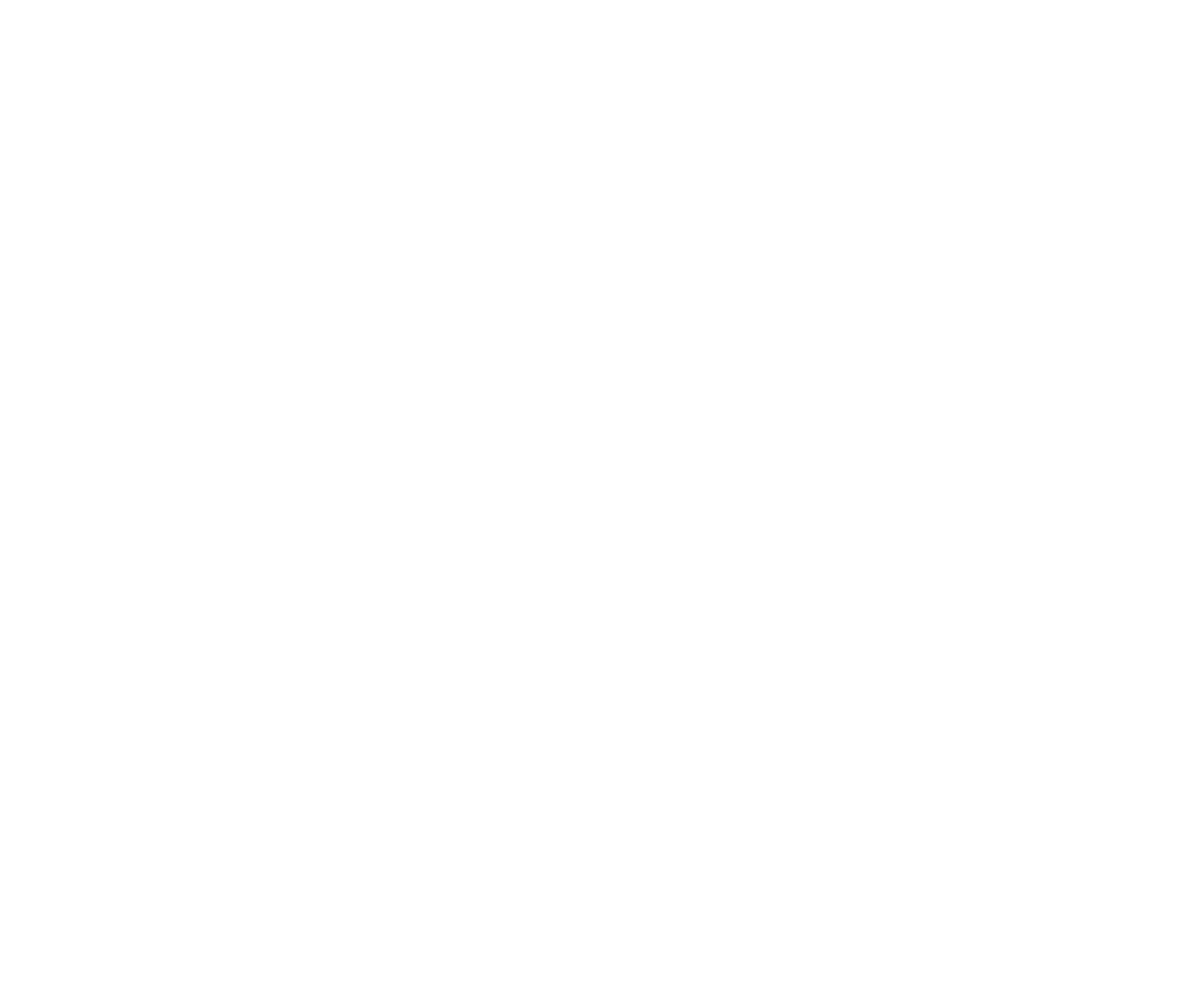
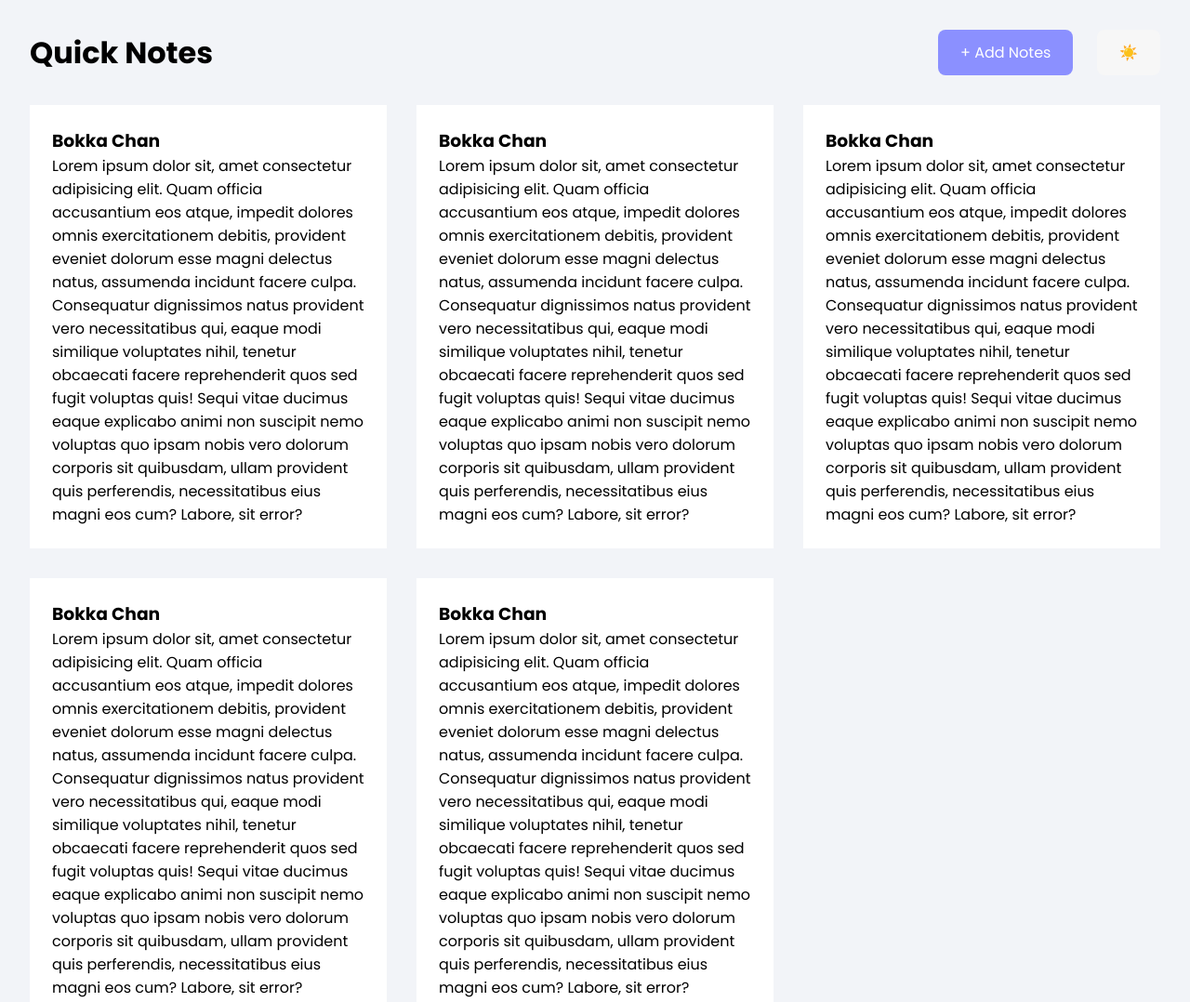
Before and after one commit to A511-git/Proj-Notes-App, a plain HTML site: page index.html in a window 1280 px wide. Shown: the top 1078 px of the page at 93% size. Before the commit the page ends 800 px from the top, so only its background shows below. Drawn offline with Linux system fonts and the light colour scheme.

Commit message:
some basic structuring

```diff
--- a/index.html
+++ b/index.html
@@ -1,11 +1,44 @@
 <!DOCTYPE html>
 <html lang="en">
+
 <head>
     <meta charset="UTF-8">
     <meta name="viewport" content="width=device-width, initial-scale=1.0">
-    <title>Document</title>
+    <link rel="stylesheet" href="style.css">
+    <title>quick-notes</title>
 </head>
+
 <body>
+    <nav>
+        <h1>Quick Notes</h1>
+        <div class="nav-buttons">
+            <button class="add-note">+ Add Notes</button>
+            <button class="theme"><p>☀️</p></button>
+        </div>
+    </nav>
 
+    <div class="contentArea">
+        <div class="card">
+            <h3 class="subject">Bokka Chan</h3>
+            <p class="details">Lorem ipsum dolor sit, amet consectetur adipisicing elit. Quam officia accusantium eos atque, impedit dolores omnis exercitationem debitis, provident eveniet dolorum esse magni delectus natus, assumenda incidunt facere culpa. Consequatur dignissimos natus provident vero necessitatibus qui, eaque modi similique voluptates nihil, tenetur obcaecati facere reprehenderit quos sed fugit voluptas quis! Sequi vitae ducimus eaque explicabo animi non suscipit nemo voluptas quo ipsam nobis vero dolorum corporis sit quibusdam, ullam provident quis perferendis, necessitatibus eius magni eos cum? Labore, sit error?</p>
+        </div>
+        <div class="card">
+            <h3 class="subject">Bokka Chan</h3>
+            <p class="details">Lorem ipsum dolor sit, amet consectetur adipisicing elit. Quam officia accusantium eos atque, impedit dolores omnis exercitationem debitis, provident eveniet dolorum esse magni delectus natus, assumenda incidunt facere culpa. Consequatur dignissimos natus provident vero necessitatibus qui, eaque modi similique voluptates nihil, tenetur obcaecati facere reprehenderit quos sed fugit voluptas quis! Sequi vitae ducimus eaque explicabo animi non suscipit nemo voluptas quo ipsam nobis vero dolorum corporis sit quibusdam, ullam provident quis perferendis, necessitatibus eius magni eos cum? Labore, sit error?</p>
+        </div>
+        <div class="card">
+            <h3 class="subject">Bokka Chan</h3>
+            <p class="details">Lorem ipsum dolor sit, amet consectetur adipisicing elit. Quam officia accusantium eos atque, impedit dolores omnis exercitationem debitis, provident eveniet dolorum esse magni delectus natus, assumenda incidunt facere culpa. Consequatur dignissimos natus provident vero necessitatibus qui, eaque modi similique voluptates nihil, tenetur obcaecati facere reprehenderit quos sed fugit voluptas quis! Sequi vitae ducimus eaque explicabo animi non suscipit nemo voluptas quo ipsam nobis vero dolorum corporis sit quibusdam, ullam provident quis perferendis, necessitatibus eius magni eos cum? Labore, sit error?</p>
+        </div>
+        <div class="card">
+            <h3 class="subject">Bokka Chan</h3>
+            <p class="details">Lorem ipsum dolor sit, amet consectetur adipisicing elit. Quam officia accusantium eos atque, impedit dolores omnis exercitationem debitis, provident eveniet dolorum esse magni delectus natus, assumenda incidunt facere culpa. Consequatur dignissimos natus provident vero necessitatibus qui, eaque modi similique voluptates nihil, tenetur obcaecati facere reprehenderit quos sed fugit voluptas quis! Sequi vitae ducimus eaque explicabo animi non suscipit nemo voluptas quo ipsam nobis vero dolorum corporis sit quibusdam, ullam provident quis perferendis, necessitatibus eius magni eos cum? Labore, sit error?</p>
+        </div>
+        <div class="card">
+            <h3 class="subject">Bokka Chan</h3>
+            <p class="details">Lorem ipsum dolor sit, amet consectetur adipisicing elit. Quam officia accusantium eos atque, impedit dolores omnis exercitationem debitis, provident eveniet dolorum esse magni delectus natus, assumenda incidunt facere culpa. Consequatur dignissimos natus provident vero necessitatibus qui, eaque modi similique voluptates nihil, tenetur obcaecati facere reprehenderit quos sed fugit voluptas quis! Sequi vitae ducimus eaque explicabo animi non suscipit nemo voluptas quo ipsam nobis vero dolorum corporis sit quibusdam, ullam provident quis perferendis, necessitatibus eius magni eos cum? Labore, sit error?</p>
+        </div>
+    </div>
 </body>
+<script src="script.js"></script>
 </html>
--- /dev/null
+++ b/style.css
@@ -0,0 +1,72 @@
+@import url('https://fonts.googleapis.com/css2?family=Poppins:ital,wght@0,100;0,200;0,300;0,400;0,500;0,600;0,700;0,800;0,900;1,100;1,200;1,300;1,400;1,500;1,600;1,700;1,800;1,900&display=swap');
+
+* {
+    margin: 0;
+    padding: 0;
+    box-sizing: border-box;
+    font-family: Poppins, sans-serif;
+}
+
+:root {
+    --back-color: #f2f4f8;
+    --logo-color: black;
+    --text-color: #191b23;
+    --sec-text-color: #3c404f;
+    --button-color: #8b90ff;
+    --card-background-color: white;
+    --button-text-color: white;
+    --transparent-color-90: rgba(247, 247, 247, 0.9);
+    --transparent-color-100: rgba(247, 247, 247, 1);
+
+    --button-padding: 12px 24px;
+}
+
+body {
+    background-color: var(--back-color);
+    margin: 2rem;
+}
+
+nav {
+    margin: 0 0 2rem 0;
+    padding: 0;
+    display: flex;
+    justify-content: space-between;
+    align-items: center;
+    gap: 20px;
+}
+
+nav h1 {
+    font-size: 32px;
+    width: max-content;
+}
+
+.nav-buttons {
+    display: flex;
+    flex-wrap: wrap;
+    gap: 0 1.6em;
+    width: max-content;
+}
+
+.theme {
+    background-color: var(--transparent-color-100);
+}
+
+button {
+    font-size: 16px;
+    padding: var(--button-padding);
+    border-radius: 8px;
+    background-color: var(--button-color);
+    border: 0px;
+    color: var(--button-text-color);
+}
+
+.contentArea {
+    display: grid;
+    grid-template-columns: repeat(auto-fill, minmax(300px, 1fr));
+    gap: 2rem;
+}
+
+.card {
+    background-color: var(--card-background-color);
+    padding:24px;
+}
```
Also changed, not shown: script.js (added).
